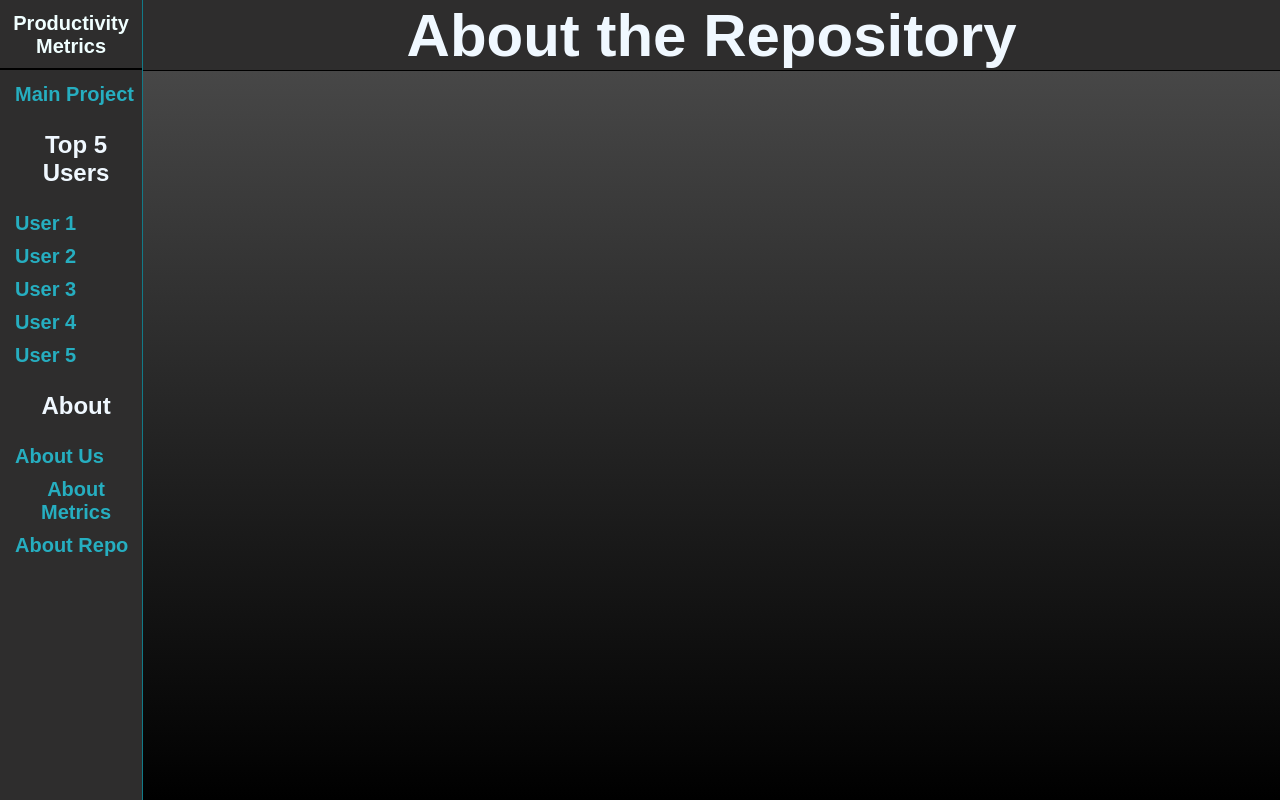
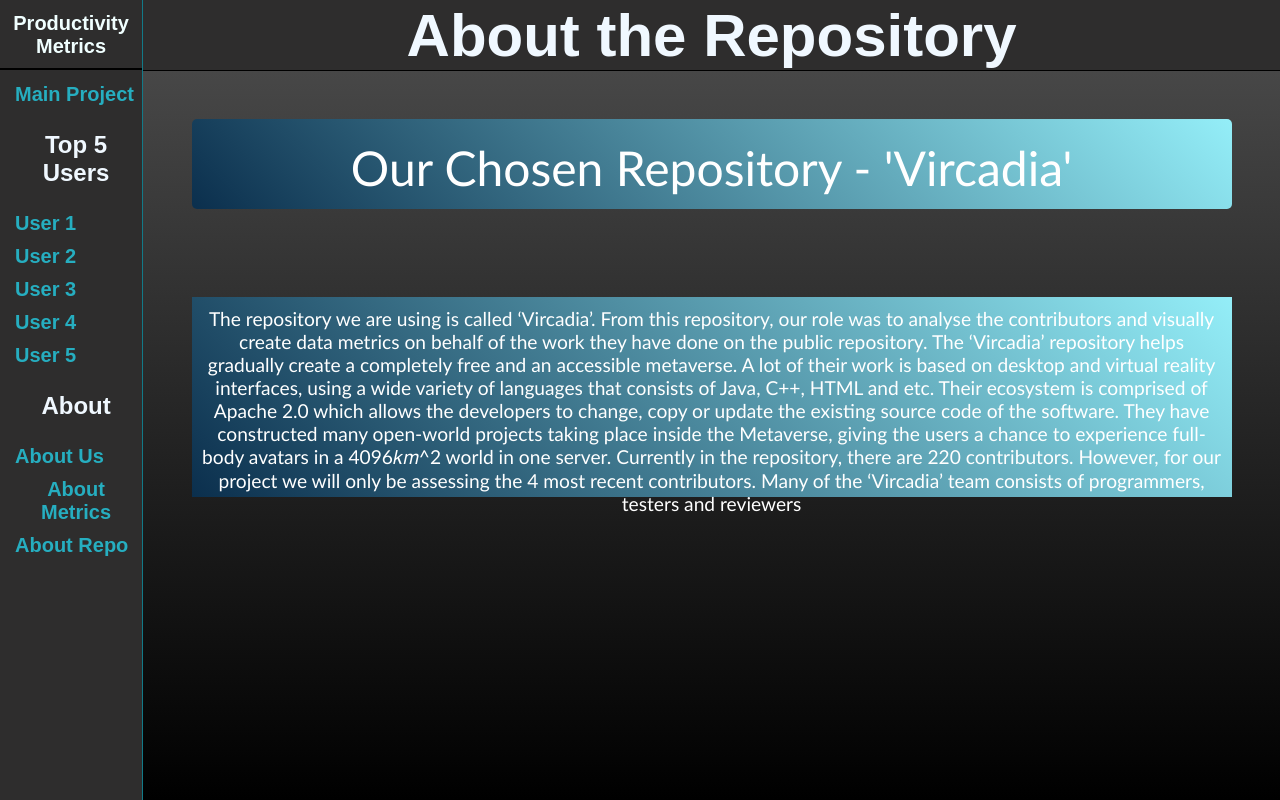
Before and after one commit to saifalixxx/SWENG_Final_Project, a React (Create React App) app in the folder dashboard/: page /AboutRepo in a window 1280 px wide. Built offline with nearby package versions, Linux system fonts and the light colour scheme.

Commit message:
repo descrption in page

```diff
--- a/dashboard/src/Pages/AboutRepo.jsx
+++ b/dashboard/src/Pages/AboutRepo.jsx
@@ -7,14 +7,33 @@
 const AboutRepo = () => {
     return (
         <div className="single">
-            <Sidebar/>
+            <Sidebar />
             <div className="singleContainer">
-            <Titlebar name = {"About the Repository"}/>
-
+                <Titlebar name={"About the Repository"} />
+                <div className="style1">
+                    <div className='descTitleStyle' style={{background: 'linear-gradient(45deg, #0b2f4d, #94eef8)'}}>
+                    Our Chosen Repository - 'Vircadia'
+                    </div>
+                </div>
+                <div className="style3">
+                    <div className='descBoxStyle' style={{ background: 'linear-gradient(45deg, #0b2f4d, #94eef8)' }}>
+                        The repository we are using is called ‘Vircadia’. From this repository, our role was to analyse
+                        the contributors and visually create data metrics on behalf of the work they have done on
+                        the public repository. The ‘Vircadia’ repository helps gradually create a completely free and an
+                        accessible metaverse. A lot of their work is based on desktop and virtual reality interfaces, using
+                        a wide variety of languages that consists of Java, C++, HTML and etc. Their ecosystem is comprised
+                        of  Apache 2.0 which allows the developers to change, copy or update the existing source code of the
+                        software. They have  constructed many open-world projects taking place inside the Metaverse, giving
+                        the users a chance to experience full-body avatars in a 4096𝑘𝑚^2 world in one server. Currently in the
+                        repository, there are 220 contributors. However, for our project  we will only be assessing the 4 most
+                        recent contributors. Many of the ‘Vircadia’ team consists of programmers, testers and reviewers
+                    </div>
+                </div>
             </div>
         </div>
+
     );
 
-    };
+};
 
-    export default AboutRepo;
+export default AboutRepo;
```
